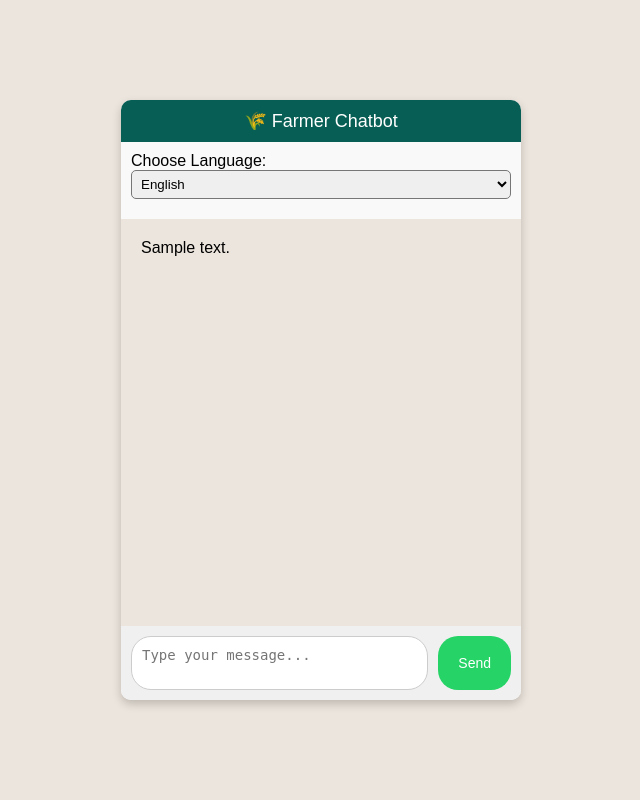
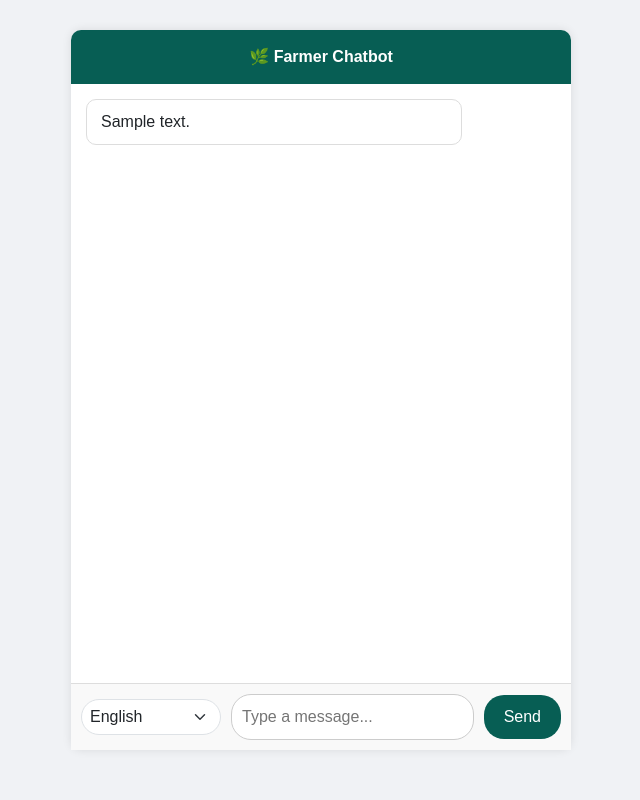
Before and after one commit to adityaghadge-ai/medicinal-plant-detection, a Flask app: template templates/chat.html in a window 1280 px wide. Shown: the whole page, without its empty margins (319-959 px from the left). Run offline with Flask 3, Linux system fonts and the light colour scheme; the template is opened without the code that fills it: most values are stand-ins (such as "Sample title", 1, 10 or a date in 2020).

Commit message:
implemented smart chatbot

```diff
--- a/templates/chat.html
+++ b/templates/chat.html
@@ -3,110 +3,126 @@
 <head>
   <meta charset="UTF-8">
   <title>Farmer Chatbot</title>
+  <link rel="stylesheet" href="https://cdn.jsdelivr.net/npm/bootstrap@5.3.0/dist/css/bootstrap.min.css">
   <style>
     body {
+      background: #f0f2f5;
       font-family: Arial, sans-serif;
-            background: #ece5dd;
-            display: flex;
-            justify-content: center;
-            align-items: center;
-            height: 100vh;
-            margin: 0;
     }
+
     .chat-container {
-            width: 400px;
-            height: 600px;
+      max-width: 500px;
+      margin: 30px auto;
       background: #fff;
       border-radius: 10px;
       display: flex;
       flex-direction: column;
-            box-shadow: 0 4px 10px rgba(0,0,0,0.2);
-            overflow: hidden;
+      height: 90vh;
+      box-shadow: 0 0 10px rgba(0,0,0,0.1);
     }
+
     .chat-header {
       background: #075E54;
       color: white;
-            padding: 10px;
+      padding: 15px;
+      border-top-left-radius: 10px;
+      border-top-right-radius: 10px;
+      font-weight: bold;
       text-align: center;
-            font-size: 18px;
     }
-        .chat-box {
+
+    .chat-messages {
       flex: 1;
-            padding: 10px;
       overflow-y: auto;
-            background: #ece5dd;
+      padding: 15px;
     }
+
     .message {
-            max-width: 70%;
-            padding: 10px;
-            border-radius: 8px;
-            margin-bottom: 10px;
+      margin-bottom: 12px;
+      padding: 10px 14px;
+      border-radius: 10px;
+      max-width: 80%;
       word-wrap: break-word;
     }
-        .user {
+
+    .user-message {
       background: #dcf8c6;
-            align-self: flex-end;
+      margin-left: auto;
     }
-        .bot {
+
+    .bot-message {
       background: #fff;
       border: 1px solid #ddd;
-            align-self: flex-start;
+      margin-right: auto;
     }
+
     .chat-input {
       display: flex;
       padding: 10px;
-            background: #f0f0f0;
+      border-top: 1px solid #ddd;
+      background: #f9f9f9;
+      align-items: center;
     }
-        textarea {
+
+    .chat-input select {
+      width: 140px;
+      margin-right: 10px;
+      border-radius: 20px;
+      padding: 5px 8px;
+    }
+
+    .chat-input input {
       flex: 1;
-            resize: none;
-            padding: 10px;
       border-radius: 20px;
       border: 1px solid #ccc;
-            font-size: 14px;
+      padding: 10px;
+      outline: none;
     }
-        button {
-            background: #25D366;
-            border: none;
-            color: white;
-            padding: 0 20px;
+
+    .chat-input button {
       margin-left: 10px;
       border-radius: 20px;
-            cursor: pointer;
-            font-size: 14px;
-        }
-        select {
-            margin-bottom: 10px;
-            width: 100%;
-            padding: 5px;
-            border-radius: 5px;
+      background: #075E54;
+      color: white;
+      border: none;
+      padding: 10px 20px;
     }
   </style>
 </head>
 <body>
   <div class="chat-container">
-        <div class="chat-header">🌾 Farmer Chatbot</div>
-        <form method="POST" style="flex:1; display:flex; flex-direction:column;">
-            <div style="padding:10px; background:#f9f9f9;">
-                <label for="lang">Choose Language:</label>
-                <select name="lang">
-                    <option value="en" {% if lang=="en" %}selected{% endif %}>English</option>
-                    <option value="hi" {% if lang=="hi" %}selected{% endif %}>Hindi</option>
-                    <option value="mr" {% if lang=="mr" %}selected{% endif %}>Marathi</option>
-                </select>
-            </div>
-            <div class="chat-box">
+    <div class="chat-header">🌿 Farmer Chatbot</div>
+
+    <!-- Chat messages -->
+    <div class="chat-messages" id="chatMessages">
       {% for msg in conversation %}
-                    <div class="message {{ msg.sender }}">
+        <div class="message {% if msg.sender == 'user' %}user-message{% else %}bot-message{% endif %}">
           {{ msg.text }}
         </div>
       {% endfor %}
     </div>
-            <div class="chat-input">
-                <textarea name="message" placeholder="Type your message..." required></textarea>
+
+    <!-- Input form always at bottom -->
+    <form action="/chat" method="POST" class="chat-input">
+      <!-- Language Dropdown -->
+      <select name="lang" class="form-select">
+        <option value="en" {% if lang == "en" %}selected{% endif %}>English</option>
+        <option value="hi" {% if lang == "hi" %}selected{% endif %}>हिंदी</option>
+        <option value="mr" {% if lang == "mr" %}selected{% endif %}>मराठी</option>
+      </select>
+
+      <!-- Message Box -->
+      <input type="text" name="message" placeholder="Type a message..." required>
+
+      <!-- Send Button -->
       <button type="submit">Send</button>
-            </div>
     </form>
   </div>
+
+  <script>
+    // Auto-scroll to latest message
+    const chatMessages = document.getElementById("chatMessages");
+    chatMessages.scrollTop = chatMessages.scrollHeight;
+  </script>
 </body>
 </html>
```
Also changed, not shown: app3.py (+33 -11 lines), chatbot_groq.py (+11 -6 lines). Lines whose indentation alone changed are shown as unchanged.
